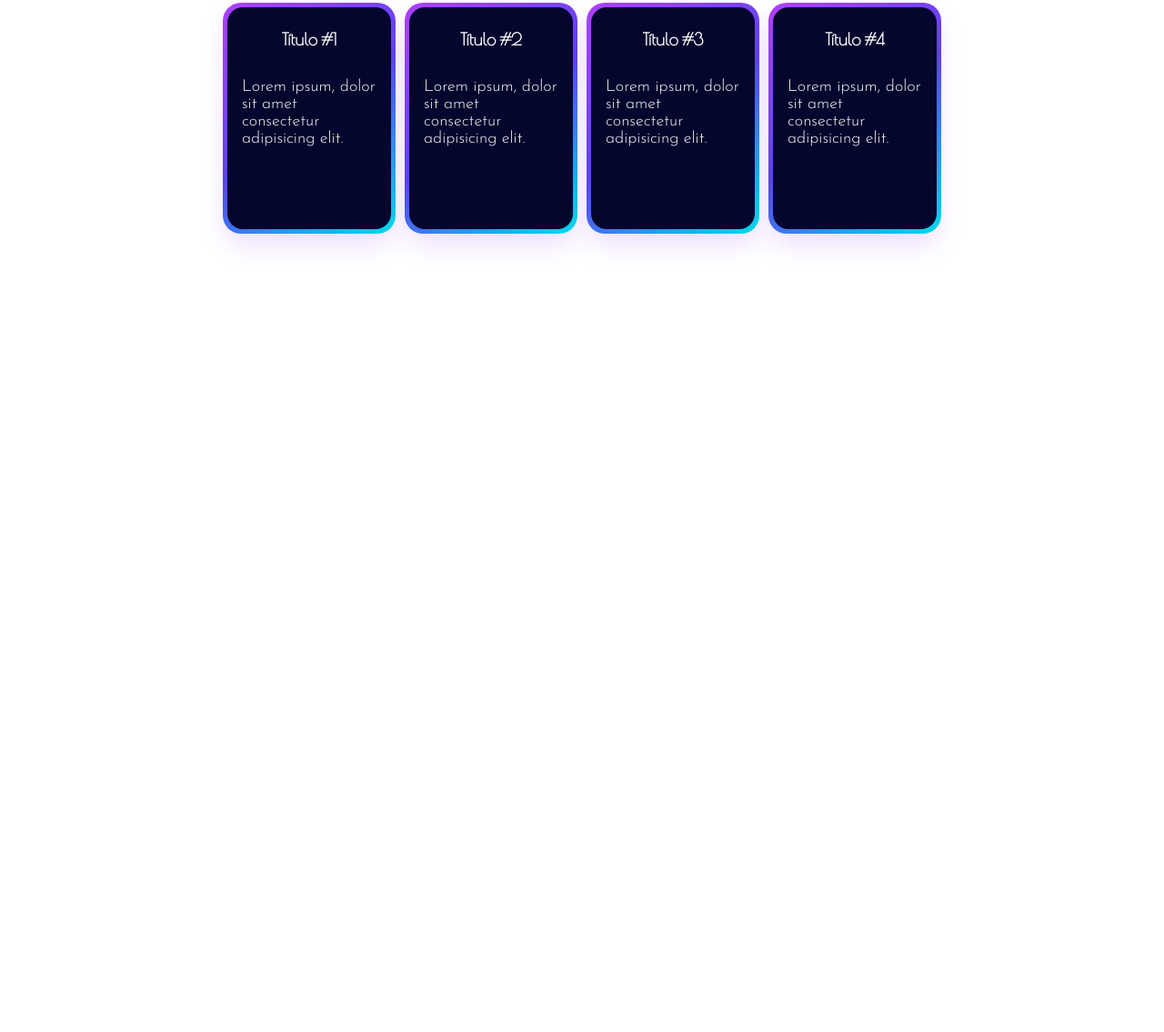
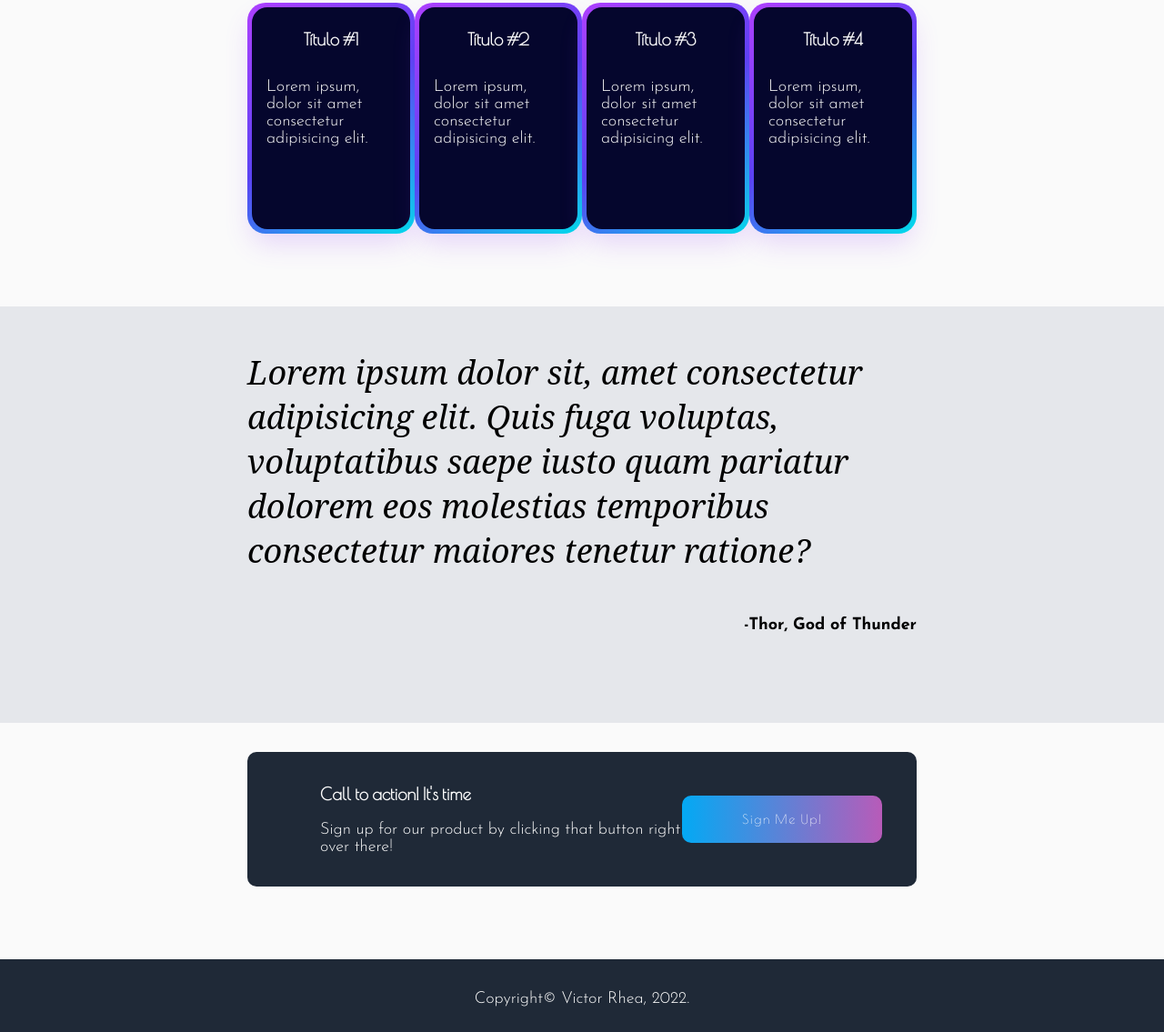
Before and after one commit to rheav/odin-project, a plain HTML site: page foundations_landing-page/index.html in a window 1280 px wide. Shown: the part 685-1820 px from the top of the page at 91% size. Before the commit the page ends 1022 px from the top, so only its background shows below. Drawn offline with nearby package versions, Linux system fonts and the light colour scheme; a web font is replaced by a local one.

Commit message:
4 commit

```diff
--- a/foundations_landing-page/index.html
+++ b/foundations_landing-page/index.html
@@ -93,7 +93,7 @@
     <section class="hero-section">
       <div class="row">
         <div class="hero-text">
-          <h1>This website is awesomeaaa</h1>
+          <h1>This website is awesome</h1>
           <p>This website has some subtext that goes here under the main title. It's a smaller font and color is lower contrast</p>
           <div class="hero-btn_holder">
             <a href="#" class="hero-btn">Sign Me Up!</a>
@@ -133,5 +133,24 @@
         </div>
       </div>
     </section>
+    <section class="quote-section">
+      <blockquote>
+        Lorem ipsum dolor sit, amet consectetur adipisicing elit. Quis fuga voluptas, voluptatibus saepe iusto quam pariatur dolorem eos molestias
+        temporibus consectetur maiores tenetur ratione?
+      </blockquote>
+      <p>-Thor, God of Thunder</p>
+    </section>
+    <section class="cta-section">
+      <div class="row cta-box">
+        <div class="col-80">
+          <h3>Call to action! It's time</h3>
+          <p>Sign up for our product by clicking that button right over there!</p>
+        </div>
+        <div class="col-20 vert-center"><a href="#" class="cta-btn hero-btn">Sign Me Up!</a></div>
+      </div>
+    </section>
+    <footer>
+      <p>Copyright© Victor Rhea, 2022.</p>
+    </footer class="vert-center">
   </body>
 </html>
--- a/foundations_landing-page/styles.css
+++ b/foundations_landing-page/styles.css
@@ -113,10 +113,10 @@ nav li a {
 }
 
 nav li a:hover {
-  background-size: 0 2rem, 100% 2rem;
+  background-size: 0% 2rem, 100% 2rem;
 }
 section {
-  padding: 2rem 15rem 5rem;
+  padding: 2rem 17rem 5rem;
 }
 
 .row {
@@ -132,7 +132,7 @@ section {
 }
 
 .hero-section {
-  background: linear-gradient(to bottom, #1f2937, white);
+  background: linear-gradient(to bottom, #1f2937, #fafafa);
   margin: 0;
 }
 
@@ -224,7 +224,9 @@ section {
 }
 
 /* BUTTON */
-
+.info-section {
+  background: #fafafa;
+}
 /* From cssbuttons.io by @adamgiebl */
 .card {
   width: 190px;
@@ -267,3 +269,53 @@ section h2 {
   font-size: 3rem;
   margin-block-end: 3.5rem;
 }
+
+.quote-section {
+  background: #e5e7eb;
+}
+
+.quote-section blockquote {
+  font-size: 36px;
+  font-family: "carter", "serif";
+  font-style: italic;
+  margin: 1rem auto 3rem;
+}
+
+.quote-section p {
+  text-align: right;
+  font-weight: bold;
+}
+
+.cta-section {
+  background: #fafafa;
+}
+
+.cta-box {
+  background: #1f2937;
+  color: #fafafa;
+  padding: 1rem 5rem;
+  border-radius: 10px;
+}
+
+.vert-center {
+  display: flex;
+  justify-content: center;
+  align-content: center;
+  flex-direction: column;
+}
+
+.col-80 {
+  flex: 70%;
+}
+
+.col-20 {
+  flex: 30%;
+}
+
+footer {
+  background: #1f2937;
+  height: 80px;
+  color: #fafafa;
+  padding: 1rem 5rem;
+  text-align: center;
+}
```
